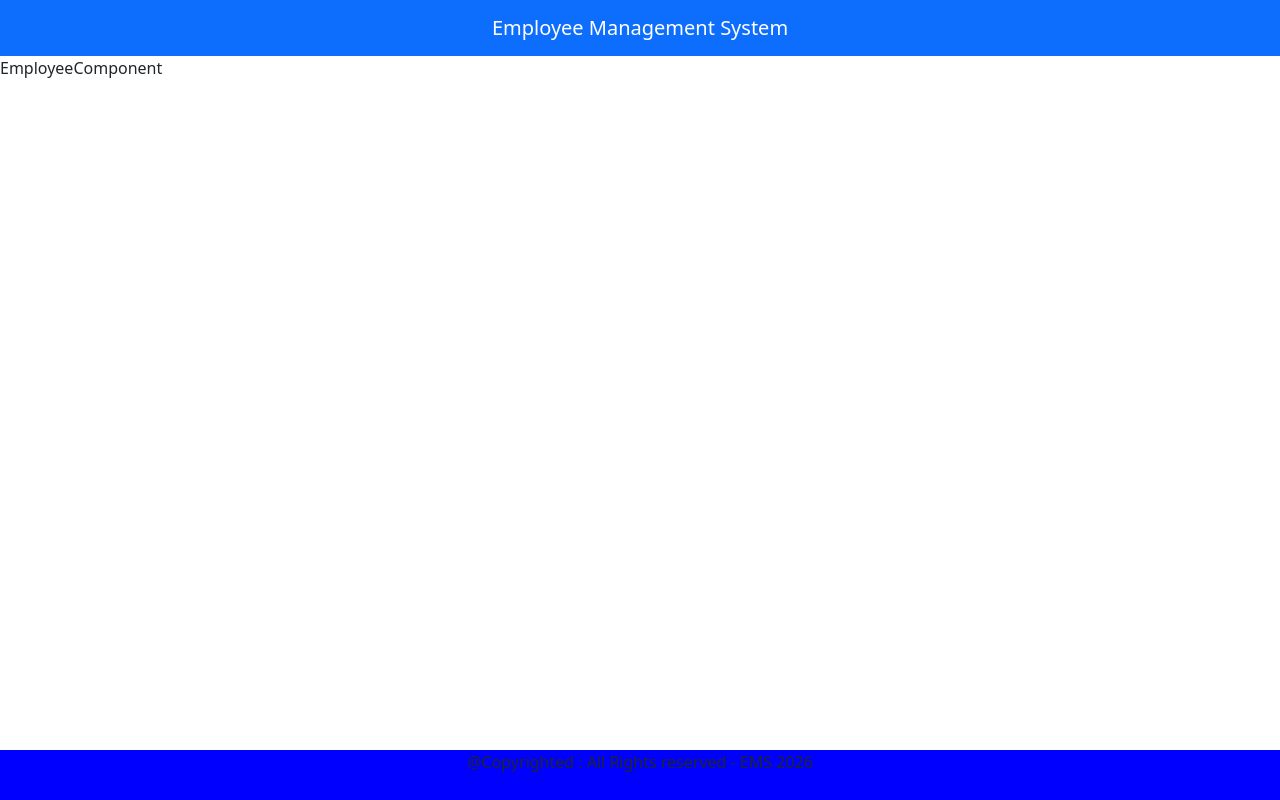
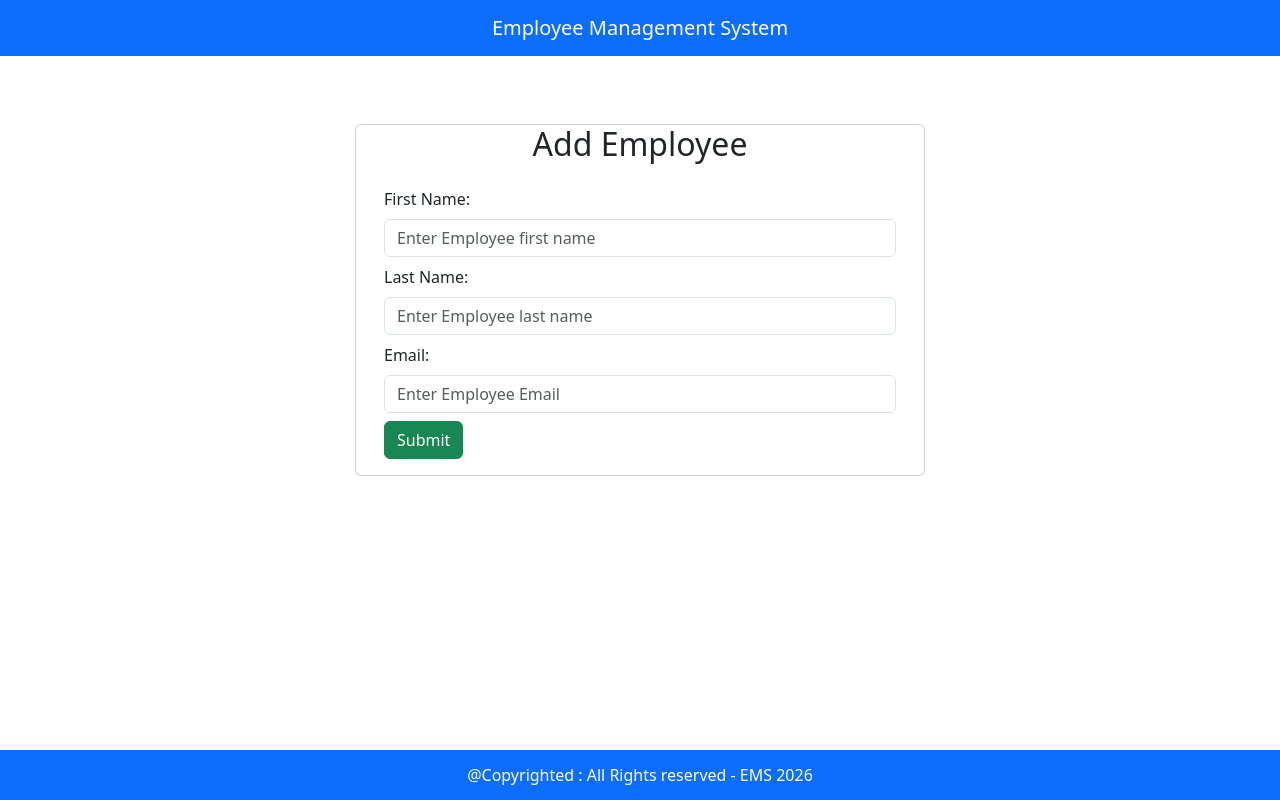
Before and after one commit to letmetnl/ems-frontend, a React (Vite) app: page / in a window 1280 px wide. Both pictures are taken after a click on the button "Add Employee". Built offline with nearby package versions, Linux system fonts and the light colour scheme; no server answers.

Commit message:
improved style of form and adeed rest api call to create employee

```diff
--- a/src/App.css
+++ b/src/App.css
@@ -1,8 +1,19 @@
+/* This forces the middle section to stretch and fill all empty space */
+.main-content {
+  flex: 1 0 auto;
+  padding: 20px; /* Optional: adds breathing room around your forms */
+}
+
+/* Clean, modern footer with NO absolute positioning hacks */
 .footer {
-  position: absolute;
-  bottom: 0;
-  background-color: blue;
+  background-color: #0d6efd;
   text-align: center;
   width: 100%;
   height: 50px;
+
+  /* Centers your text inside the blue footer box */
+  display: flex;
+  align-items: center;
+  justify-content: center;
+  color: white;
 }
--- a/src/App.jsx
+++ b/src/App.jsx
@@ -9,14 +9,20 @@ function App() {
     <>
       <BrowserRouter>
         <HeaderComponent />
+        {/* //wrapping routes in the main container tag */}
+        <main className="main-content">
           <Routes>
             {/* //Route for base url : http://localhost:8080/ */}
             <Route path="/" element={<ListEmployeeComponent />}></Route>
             {/* // Route for /employees */}
-          <Route path="/employees" element={<ListEmployeeComponent />}></Route>
+            <Route
+              path="/employees"
+              element={<ListEmployeeComponent />}
+            ></Route>
             {/* // Route for add employee: http://localhost:3000/add-employee */}
             <Route path="/add-employee" element={<EmployeeComponent />}></Route>
           </Routes>
+        </main>
         <FooterComponent />
       </BrowserRouter>
     </>
--- a/src/components/EmployeeComponent.jsx
+++ b/src/components/EmployeeComponent.jsx
@@ -1,7 +1,83 @@
-import React from "react";
+import React, { useState } from "react";
+import { useNavigate } from "react-router-dom";
+import { createEmployee } from "../services/EmployeeService";
 
 function EmployeeComponent() {
-  return <div>EmployeeComponent</div>;
+  const [firstName, setFirstName] = useState("");
+  const [lastName, setLastName] = useState("");
+  const [email, setEmail] = useState("");
+
+  const navigator = useNavigate();
+
+  function handleFirstName(e) {
+    setFirstName(e.target.value);
+  }
+
+  // const handleLastName = (e) => setLastName(e.target.value);
+
+  // const handleEmail = (e) => setEmail(e.target.value);
+  function saveEmployee(e) {
+    e.preventDefault();
+    const employee = { firstName, lastName, email };
+    console.log(employee);
+
+    createEmployee(employee).then((response) => {
+      console.log(response.data);
+      navigator("/employees");
+    });
+  }
+
+  return (
+    <div className="container">
+      <br />
+      <br></br>
+      <div className="row">
+        <div className="card col-md-6 offset-md-3 offset-md-3">
+          <h2 className="text-center">Add Employee</h2>
+          <div className="card-body">
+            <form>
+              <div className="form-group mb-2">
+                <label className="form-label">First Name: </label>
+                <input
+                  type="text"
+                  placeholder="Enter Employee first name"
+                  name="firstName"
+                  value={firstName}
+                  className="form-control"
+                  onChange={handleFirstName}
+                ></input>
+              </div>
+              <div className="form-group mb-2">
+                <label className="form-label">Last Name: </label>
+                <input
+                  type="text"
+                  placeholder="Enter Employee last name"
+                  name="lastName"
+                  value={lastName}
+                  className="form-control"
+                  onChange={(e) => setLastName(e.target.value)}
+                ></input>
+              </div>
+              <div className="form-group mb-2">
+                <label className="form-label">Email: </label>
+                <input
+                  type="text"
+                  placeholder="Enter Employee Email"
+                  name="email"
+                  value={email}
+                  className="form-control"
+                  onChange={(e) => setEmail(e.target.value)}
+                ></input>
+              </div>
+              <button className="btn btn-success" onClick={saveEmployee}>
+                Submit
+              </button>
+            </form>
+          </div>
+        </div>
+      </div>
+    </div>
+  );
 }
 
 export default EmployeeComponent;
--- a/src/index.css
+++ b/src/index.css
@@ -0,0 +1,14 @@
+/* Target the browser window defaults */
+html,
+body {
+  margin: 0;
+  padding: 0;
+  height: 100%; /* Tells the browser to use full space */
+}
+
+/* Target the React entry point container */
+#root {
+  display: flex;
+  flex-direction: column;
+  min-height: 100vh; /* Forces the app to take up the full screen height */
+}
--- a/src/services/EmployeeService.js
+++ b/src/services/EmployeeService.js
@@ -5,3 +5,7 @@ const REST_API_BASE_URL = "http://localhost:8080/api/employees";
 export const listOfEmployees = () => {
   return axios.get(REST_API_BASE_URL);
 };
+
+export const createEmployee = (employee) => {
+  return axios.post(REST_API_BASE_URL, employee);
+};
```
Lines whose indentation alone changed are shown as unchanged.
